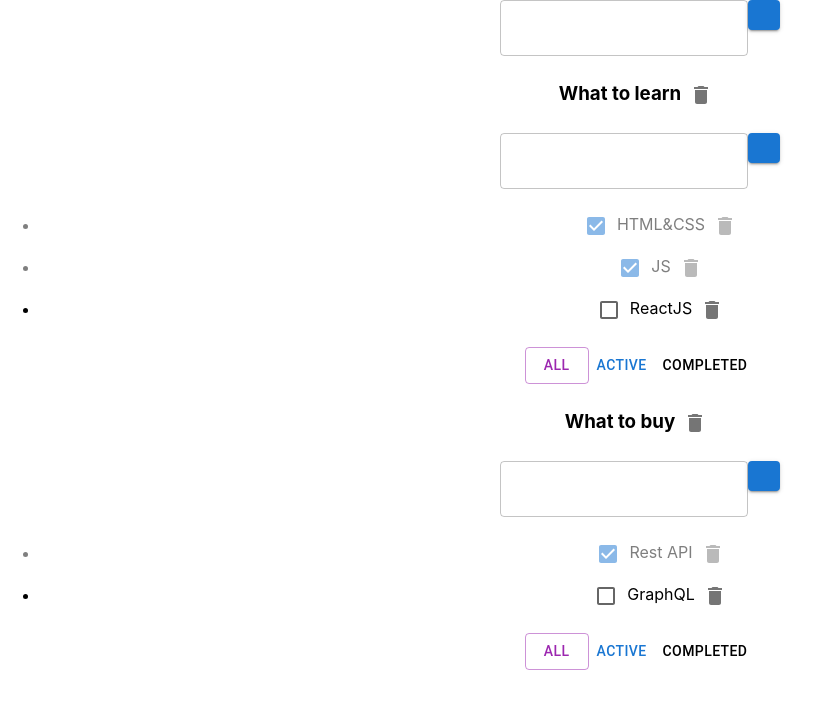
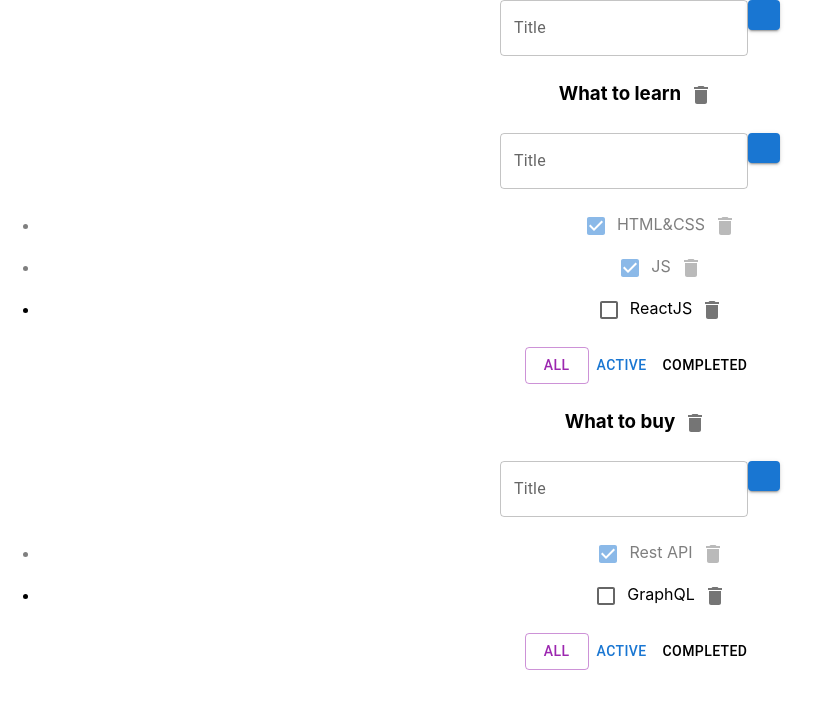
Before and after one commit to Telladi/todo, a React (Create React App) app: page / in a window 1280 px wide. Shown: the top 708 px of the page, without its empty margins (0-821 px from the left). Built offline with nearby package versions, Linux system fonts and the light colour scheme.

Commit message:
2-3(m-ui)

```diff
--- a/src/AddItemForm.tsx
+++ b/src/AddItemForm.tsx
@@ -42,7 +42,9 @@
             value={title}
             onKeyPress={onKeyPressHandler}
             onChange={onChangeHandler}
-            className={error ? 'error' : ''}
+            error={!!error}
+            label="Title"
+            helperText={error}
             />
             <Button style={{
                 maxWidth: '30px',
@@ -50,7 +52,7 @@
                 minWidth: '30px',
                 minHeight: '30px'
             }} variant="contained" color="primary" onClick={addItem}></Button>
-            {error && <div className="error-message">{error}</div>}
+            {/*{error && <div className="error-message">{error}</div>}*/}
         </div>
     )
 }
```
